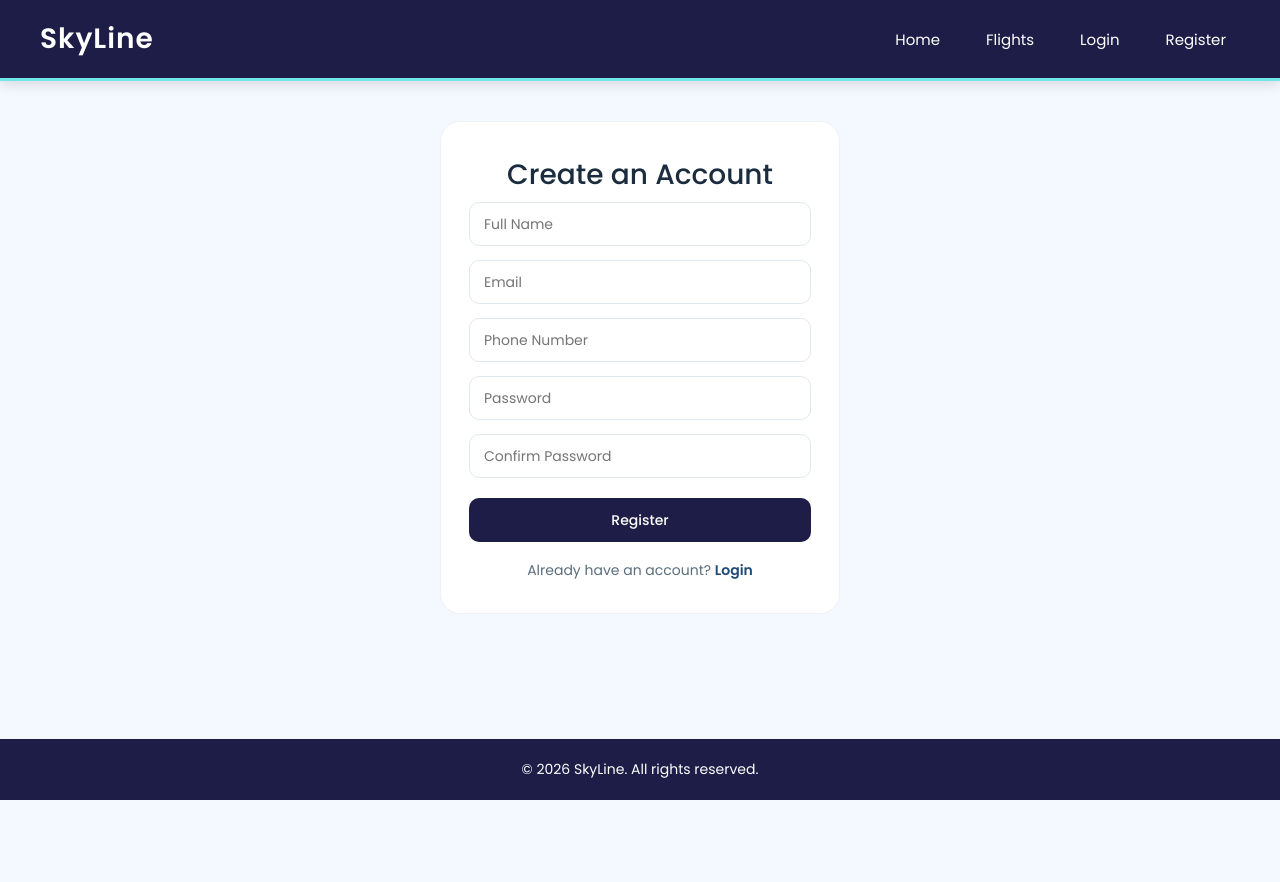
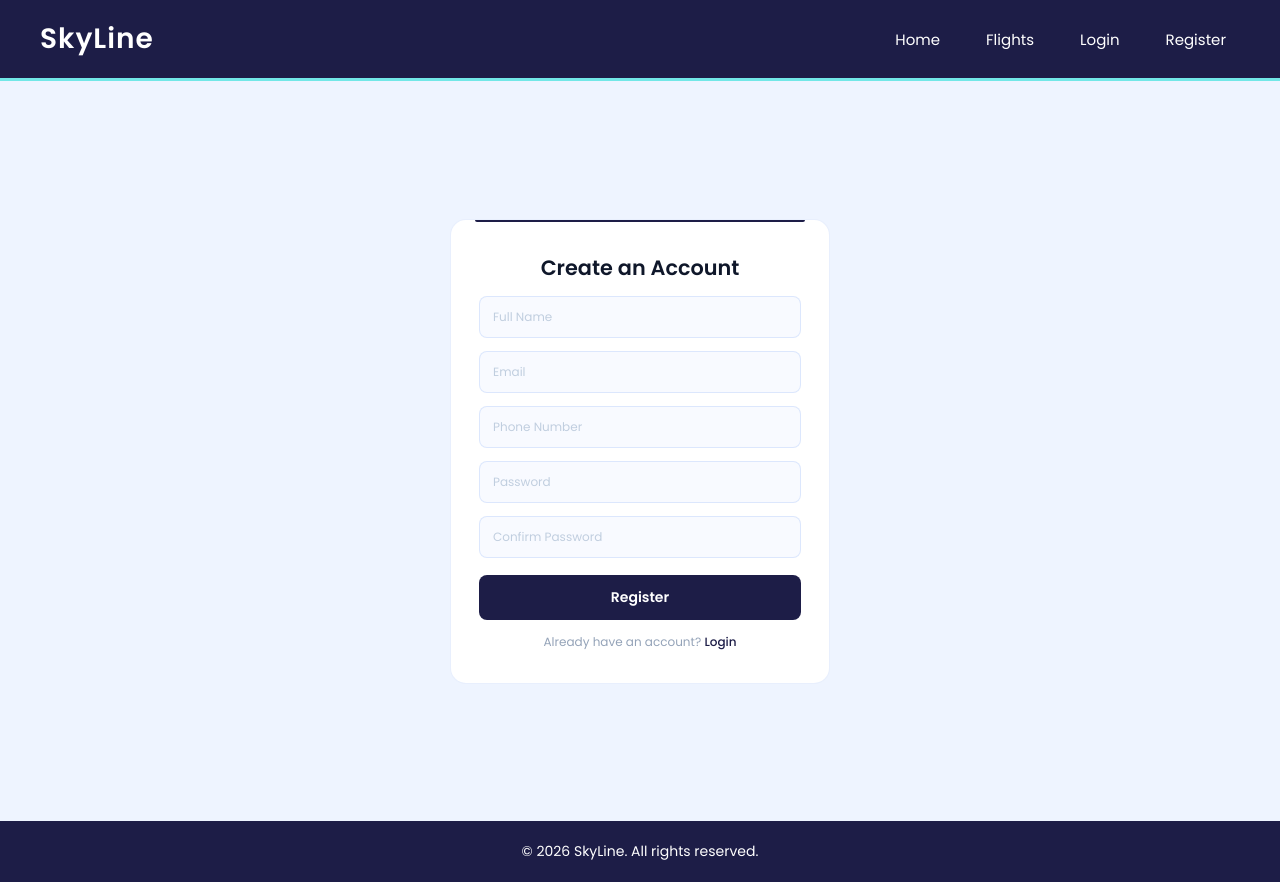
Before and after one commit to imryms/SkyLine, a React (Vite) app: page /register in a window 1280 px wide. Before the commit the page ends 800 px from the top, so only its background shows below. Built offline with nearby package versions, Linux system fonts and the light colour scheme; no server answers.

Commit message:
home style

```diff
--- a/src/index.css
+++ b/src/index.css
@@ -17,6 +17,8 @@
   position: relative;
   overflow: hidden;
 }
+
+
 
 .hero-badge {
   display: inline-block;
--- a/src/pages/authPages/Login.jsx
+++ b/src/pages/authPages/Login.jsx
@@ -70,7 +70,7 @@ const Login = ({ setUser }) => {
         </p>
       </form>
 
-      {error && <p>{error}</p>}
+      {error && <p className="error-message">{error}</p>}
     </div>
   )
 }
--- a/src/pages/authPages/Register.jsx
+++ b/src/pages/authPages/Register.jsx
@@ -103,7 +103,7 @@ const Register = ({ setUser }) => {
         </p>
       </form>
 
-      {error && <p>{error}</p>}
+      {error && <p className="error-message">{error}</p>}
     </div>
   )
 }
--- a/src/pages/authPages/auth.css
+++ b/src/pages/authPages/auth.css
@@ -1,78 +1,107 @@
-.register-page, .loginPage {
+.register-page,
+.loginPage {
+  min-height: calc(100vh - 60px);
+  overflow: hidden;
+  background: #eef4ff;
   display: flex;
+  flex-direction: column;
   align-items: center;
   justify-content: center;
-  min-height: 60vh;
   padding: 40px 20px;
 }
 
-.register-page h2, .loginPage h2  {
-  font-size: 28px;
-  font-weight: 500;
-  color: #1a2c3e;
-  margin: 0 0 6px 0;
+.register-page form,
+.loginPage form {
+  background: white;
+  border: 1px solid rgba(37, 99, 235, 0.1);
+  border-radius: 16px;
+  padding: 32px 28px;
+  width: 100%;
+  max-width: 380px;
+  display: flex;
+  flex-direction: column;
+  gap: 13px;
+  position: relative;
+}
+
+.register-page form::before,
+.loginPage form::before {
+  content: '';
+  position: absolute;
+  top: 0;
+  left: 24px;
+  right: 24px;
+  height: 2px;
+  background: rgb(29, 29, 71);
+  border-radius: 0 0 4px 4px;
+}
+
+.register-page form h2,
+.loginPage form h2 {
+  font-size: 1.3rem;
+  font-weight: 700;
+  color: #0f172a;
   text-align: center;
 }
 
-.register-page form, .loginPage form {
-  background: #ffffff;
-  padding: 32px 28px;
-  border-radius: 20px;
-  border: 1px solid #eef2f6;
+.register-page form input,
+.loginPage form input {
   width: 100%;
-  max-width: 400px;
-}
-
-.register-page input, .loginPage input {
-  width: 100%;
-  box-sizing: border-box;
-  height: 44px;
-  padding: 0 14px;
-  font-size: 14px;
-  border: 1px solid #e2e8f0;
-  border-radius: 10px;
-  color: #1a2c3e;
-  background: #ffffff;
-  margin-bottom: 14px;
-}
-
-.register-page input:focus, .loginPage input:focus {
-  border-color: #3b82f6;
+  padding: 10px 13px;
+  background: #f8faff;
+  border: 1px solid rgba(37, 99, 235, 0.13);
+  border-radius: 8px;
+  font-size: 13px;
+  color: #0f172a;
   outline: none;
 }
 
-.register-page button, .loginPage button {
+.register-page form input:focus,
+.loginPage form input:focus {
+  border-color: rgb(29, 29, 71);
+  background: white;
+}
+
+.register-page form input::placeholder,
+.loginPage form input::placeholder {
+  color: #c0cedf;
+  font-size: 12px;
+}
+
+.register-page form button,
+.loginPage form button {
   width: 100%;
-  height: 44px;
+  padding: 12px;
   background: rgb(29, 29, 71);
   color: white;
+  border: none;
+  border-radius: 8px;
   font-size: 14px;
-  font-weight: 500;
-  border: none;
-  border-radius: 10px;
+  font-weight: 600;
   cursor: pointer;
-  margin-top: 6px;
+  margin-top: 4px;
 }
 
-.register-page button:hover, .loginPage button:hover {
-  background: #adadad;
+.register-page form button:hover,
+.loginPage form button:hover {
+  background: #1d4ed8;
 }
 
 .switch-auth {
   text-align: center;
-  font-size: 14px;
-  color: #5a6e7c;
-  padding-top: 18px;
+  font-size: 12px;
+  color: #94a3b8;
 }
 
 .switch-auth span {
-  color: #1e4a76;
+  color: rgb(29, 29, 71);
+  font-weight: 500;
   cursor: pointer;
-  font-weight: 520;
-  transition: all 0.2s;
 }
 
-.switch-auth span:hover {
-  color: #0f3552;
-  text-decoration: underline;
+.error-message {
+  color: #ef4444;
+  font-size: 13px;
+  margin-top: 10px;
+  text-align: center;
 }
```
